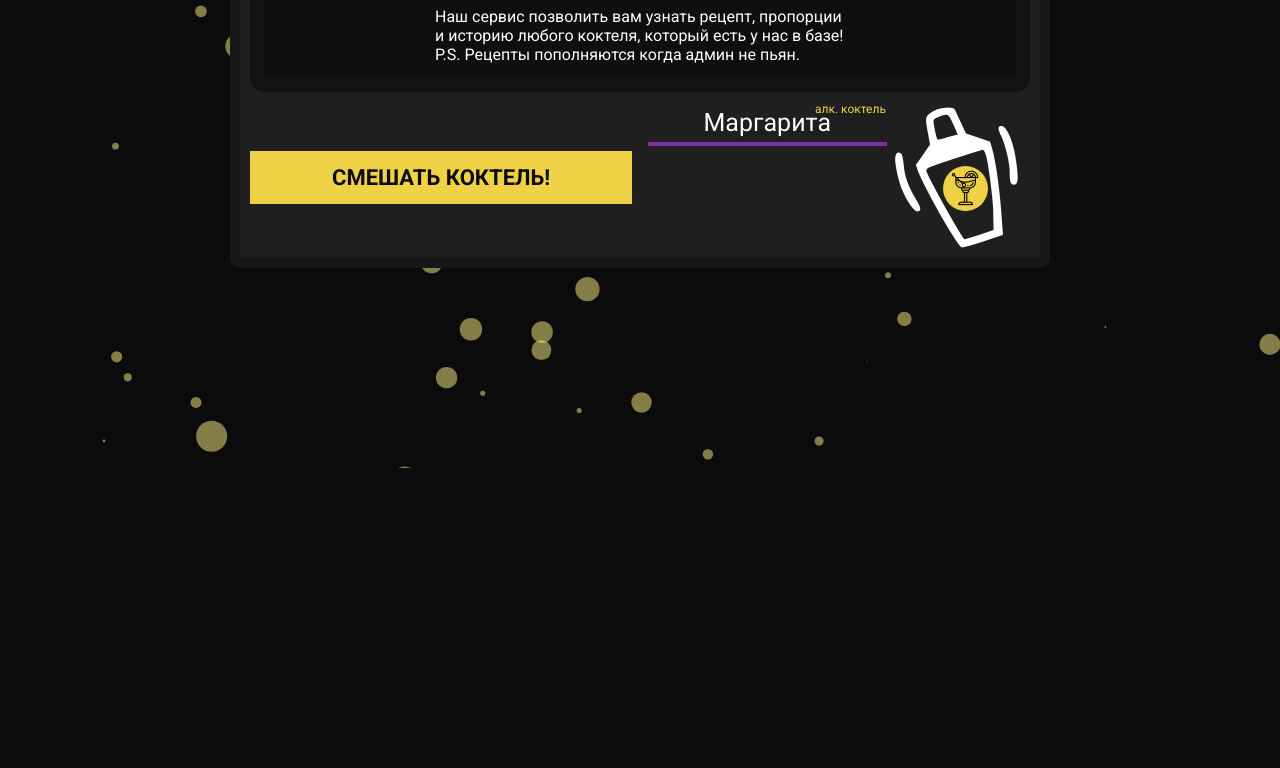
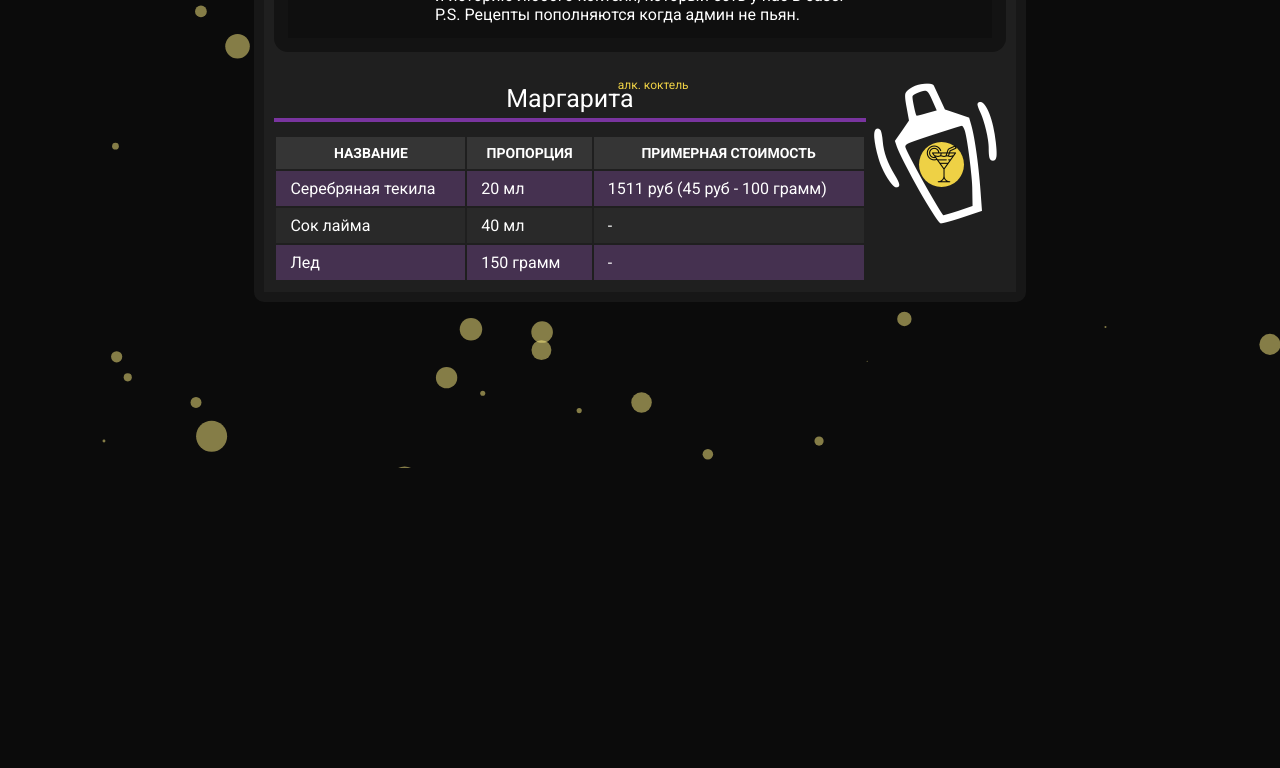
Before and after one commit to DarkKeksik/Monkey-with-lime, a plain HTML site: page index.html in a window 1280 px wide. Shown: the part 332-1100 px from the top of the page. Drawn offline with nearby package versions, Linux system fonts and the light colour scheme; files whose address does not match are found by name.

Commit message:
Add table for cocktail on first section

```diff
--- a/index.html
+++ b/index.html
@@ -22,23 +22,46 @@
                 <header class="main__section-header">
                     <h1 class="main__section-title">Мы знаем как сделать вечеринку веселее!</h1>
                     <p class="main__section-description">
-                        Наш cервис позволить вам узнать рецепт, пропорции и историю любого коктеля, который есть у нас в базе! <br />
-                        P.S. Рецепты пополняются когда админ не пьян.
+                        Наш cервис позволить вам узнать рецепт, пропорции и историю любого коктеля, который есть у нас в базе! <br /> P.S. Рецепты пополняются когда админ не пьян.
                     </p>
                 </header>
-                <div class="main__section-button">
-                    <a class="button" href="#"><span class=""></span>Смешать коктель!</a>
-                </div>
                 <div class="main__sh">
-                    <div class="main__sh-item">
-                        <p class="main__title">
-                            Маргарита
-                            <span class="main__title-sub">алк. коктель</span>
-                        </p>
+                    <div class="main__wrap">
+                        <div class="main__forHide">
+                            <p class="main__title">
+                                Маргарита
+                                <span class="main__title-sub">алк. коктель</span>
+                            </p>
+                            <table class="table">
+                                <tbody>
+                                    <tr class="table__row">
+                                        <td class="table__item table__title">Название</td>
+                                        <td class="table__item table__title">Пропорция</td>
+                                        <td class="table__item table__title">Примерная стоимость</td>
+                                    </tr>
+                                    <tr class="table__row">
+                                        <td class="table__item table__text">Серебряная текила</td>
+                                        <td class="table__item table__text">20 мл</td>
+                                        <td class="table__item table__text">1511 руб (45 руб - 100 грамм)</td>
+                                    </tr>
+                                    <tr class="table__row">
+                                        <td class="table__item table__text">Сок лайма</td>
+                                        <td class="table__item table__text">40 мл</td>
+                                        <td class="table__item table__text">-</td>
+                                    </tr>
+                                    <tr class="table__row">
+                                        <td class="table__item table__text">Лед</td>
+                                        <td class="table__item table__text">150 грамм</td>
+                                        <td class="table__item table__text">-</td>
+                                    </tr>
+                                </tbody>
+                            </table>
+                        </div>
                     </div>
+
                     <div class="main__sh-item">
                         <span class="main__sh-item_outside icon-sh"></span>
-                        <span class="main__sh-item main__sh-item_inside icon-cocktail1"></span>
+                        <span class="main__sh-item main__sh-item_inside icon-cocktail3"></span>
                     </div>
                 </div>
             </div>
--- a/template/css/style.less
+++ b/template/css/style.less
@@ -15,15 +15,15 @@ body { font-family: "Roboto"; }
 a { text-decoration: none; }
 
 @keyframes stir {
-    10% { transform: rotate(10deg) translateX(0px) translateY(0); }
-    20% { transform: rotate(20deg) translateX(3px) translateY(-2px); }
-    30% { transform: rotate(30deg) translateX(6px) translateY(-4px); }
-    40% { transform: rotate(40deg) translateX(9px) translateY(-5px); }
-    50% { transform: rotate(50deg) translateX(12px) translateY(-10px); }
-    60% { transform: rotate(40deg) translateX(9px) translateY(-5px); }
-    70% { transform: rotate(30deg) translateX(6px) translateY(-4px); }
-    80% { transform: rotate(20deg) translateX(3px) translateY(-2px); }
-    90% { transform: rotate(10deg) translateX(0px) translateY(0); }
+    10% { transform: rotate(10deg) translateX(0) translateY(0); }
+    20% { transform: rotate(20deg) translateX(.1875rem) translateY(-.125rem); }
+    30% { transform: rotate(30deg) translateX(.375rem) translateY(-.25rem); }
+    40% { transform: rotate(40deg) translateX(.5625rem) translateY(-.3125rem); }
+    50% { transform: rotate(50deg) translateX(0.35rem) translateY(-0.675rem); }
+    60% { transform: rotate(40deg) translateX(.5625rem) translateY(-.3125rem); }
+    70% { transform: rotate(30deg) translateX(.375rem) translateY(-.25rem); }
+    80% { transform: rotate(20deg) translateX(.1875rem) translateY(-.125rem); }
+    90% { transform: rotate(10deg) translateX(0) translateY(0); }
 }
 
 .particle {
@@ -38,13 +38,36 @@ a { text-decoration: none; }
     display: inline-block;
     color: #0b0b0b;
     text-decoration: none;
-    font-size: 1.375rem;
-    padding: .875rem .9375rem;
+    font-size: .9rem;
+    padding: 0.8rem .9375rem;
     box-sizing: content-box;
     text-transform: uppercase;
     background: #EED145;
     font-weight: 700;
 }
+
+.table {
+    width: 100%;
+    margin-top: .8rem;
+
+    &__item {
+        padding: 8px .875rem;
+    }
+    &__title {
+        font-size: .875rem;
+        text-align: center;
+        font-weight: 700;
+        background: #353535;
+        text-transform: uppercase;
+        color: #ffffff;
+    }
+    &__row {
+        &:nth-child(n) { background: #292929; }
+        &:nth-child(2n) { background: #453150; }
+    }
+    &__text {}
+}
+
 
 .main {
     &__title {
@@ -69,11 +92,7 @@ a { text-decoration: none; }
         background: #0b0b0b;
 
         &-one {
-            display: grid;
-            grid-template-columns: 1fr 1fr;
             max-width: 64rem;
-            grid-row-gap: 1rem;
-            grid-column-gap: 1rem;
             border: 10px solid #171717;
             padding: 10px;
             border-radius: 10px;
@@ -92,7 +111,7 @@ a { text-decoration: none; }
 
         &-title {
             color: white;
-            font-size: 3rem;
+            font-size: 2.8rem;
             border-bottom: .375rem solid #79349f;
             font-family: "Chulok";
 
@@ -116,8 +135,8 @@ a { text-decoration: none; }
     &__sh {
         position: relative;
         display: grid;
-        grid-template-columns: 1fr 0.6fr;
-        text-align: right;
+        grid-template-columns: 1fr .2fr;
+        margin-top: 2rem;
         color: white;
 
         &-item {
--- a/template/js/script.js
+++ b/template/js/script.js
@@ -1,4 +1,24 @@
 $( document ).ready(function() {
+    // Массив коктелей под первый блок
+    let dict = {
+        "icon-cocktail1": {
+            "title": "Маргарита",
+            "subTitle": "алк. коктель",
+            "desc": "Описание коктеля"
+        },
+        "icon-cocktail2": {
+            "title": "Маргарита",
+            "subTitle": "алк. коктель",
+            "desc": "Описание коктеля"
+        },
+        "icon-cocktail3": {
+            "title": "Маргарита",
+            "subTitle": "алк. коктель",
+            "desc": "Описание коктеля"
+        }
+    };
+
+    // При клике на 1 секцию на 1 блоке
     $( document ).on("click", ".main__sh-item_outside", function() {
         $( this ).addClass("main__sh-item_outside-active");
 
```
Also changed, not shown: template/css/style.css.
